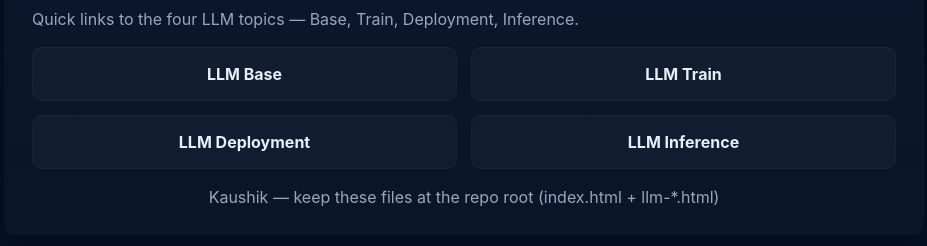
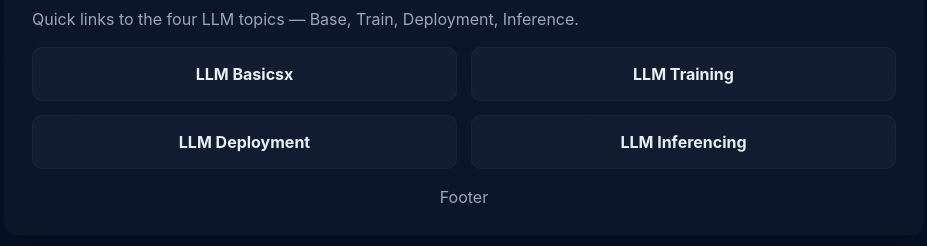
Before and after one commit to kaushiklade/llm-info, a plain HTML site: page index.html in a window 1280 px wide. Shown: the part 318-564 px from the top of the page, without its empty margins (176-1103 px from the left). Drawn offline with Linux system fonts and the light colour scheme.

Commit message:
changes in index.html

```diff
--- a/index.html
+++ b/index.html
@@ -26,13 +26,13 @@
                 <p class="lead">Quick links to the four LLM topics — Base, Train, Deployment, Inference.</p>
 
                 <div class="grid">
-                    <a class="btn" href="/llm-base.html">LLM Base</a>
-                    <a class="btn" href="/llm-train.html">LLM Train</a>
-                    <a class="btn" href="/llm-deploy.html">LLM Deployment</a>
-                    <a class="btn" href="/llm-inference.html">LLM Inference</a>
+                    <a class="btn" href="/01 LLM Basics/01_llm_basics.html">LLM Basicsx</a>
+                    <a class="btn" href="/02 LLM Basics/02_llm_basics.html">LLM Training</a>
+                    <a class="btn" href="/03 LLM Basics/03_llm_basics.html">LLM Deployment</a>
+                    <a class="btn" href="/04 LLM Basics/04_llm_basics.html">LLM Inferencing</a>
                 </div>
 
-                <footer>Kaushik — keep these files at the repo root (index.html + llm-*.html)</footer>
+                <footer>Footer</footer>
             </div>
         </div>
     </body>
```
